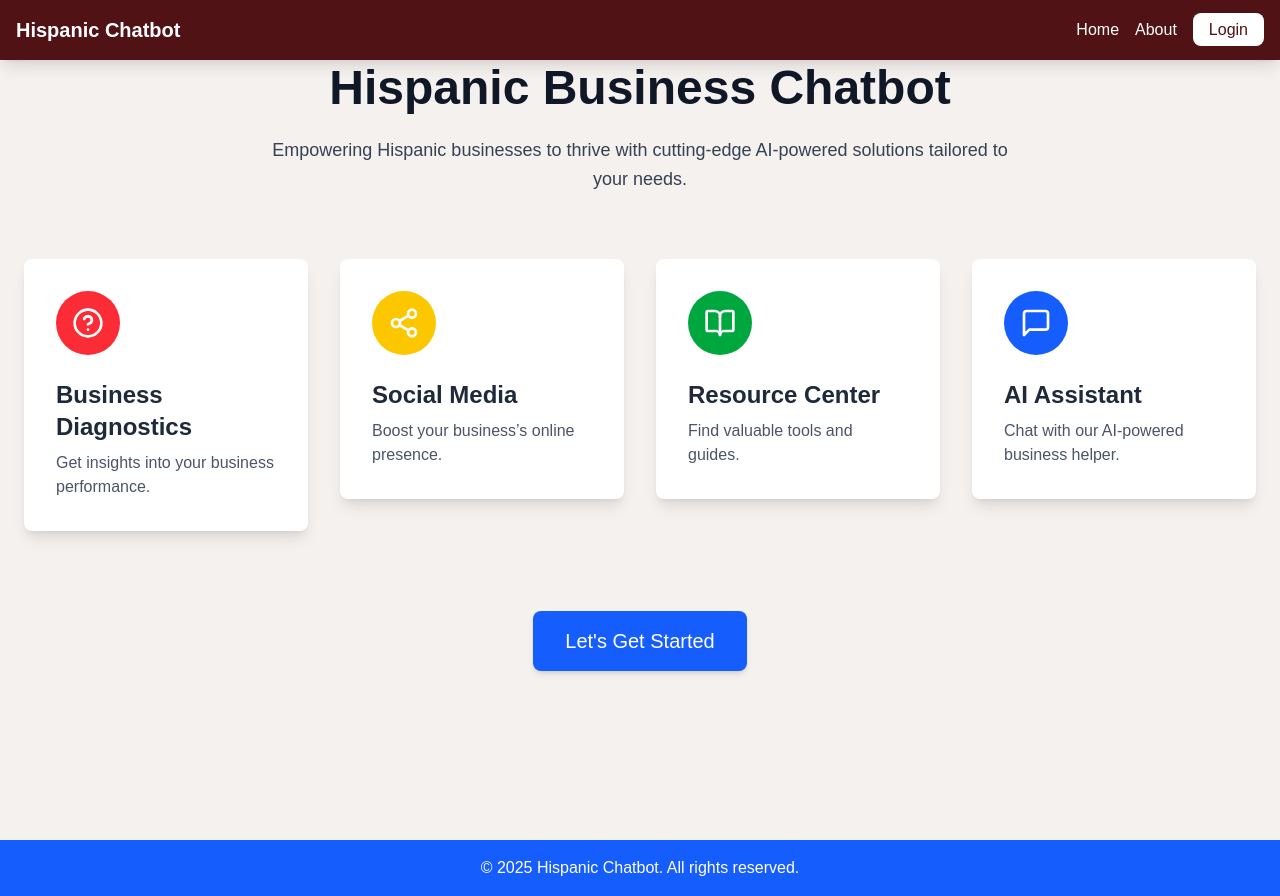
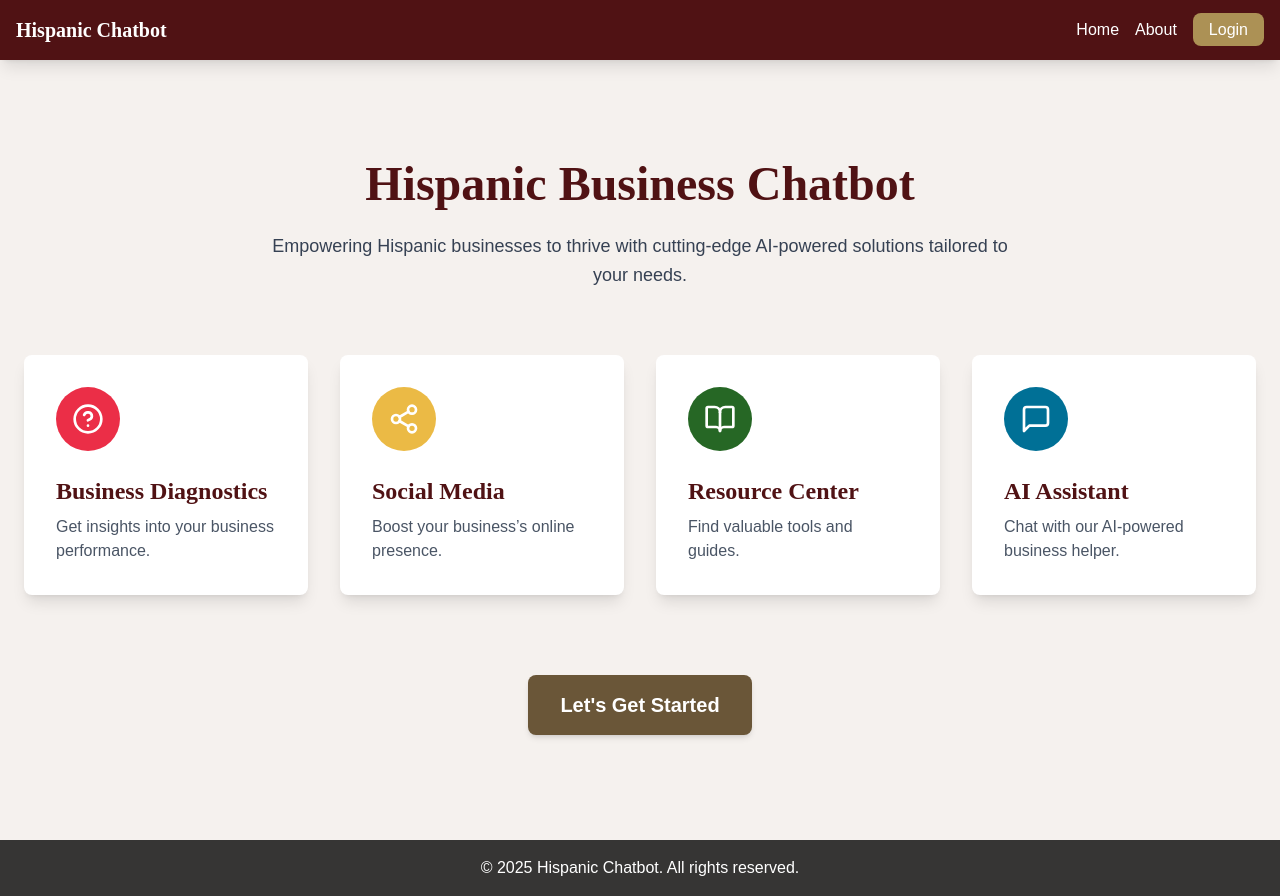
Before and after one commit to dipeshpandit12/HispanicChatbot, a Next.js app: page /pages/home in a window 1280 px wide. Built offline with nearby package versions, Linux system fonts and the light colour scheme; no server answers.

Commit message:
feat: updated colors and fonts

```diff
--- a/Components/Footer.tsx
+++ b/Components/Footer.tsx
@@ -1,6 +1,6 @@
 const Footer = () => {
   return (
-      <footer className="bg-blue-600 text-white text-center p-4 mt-10">
+    <footer className="bg-[#363534] text-white text-center p-4 mt-10">
       <p>&copy; {new Date().getFullYear()} Hispanic Chatbot. All rights reserved.</p>
     </footer>
   );
--- a/Components/Navbar.tsx
+++ b/Components/Navbar.tsx
@@ -1,4 +1,4 @@
-'use client'
+'use client';
 
 import Link from 'next/link';
 import { useEffect, useState } from 'react';
@@ -37,14 +37,17 @@ const Navbar = () => {
   return (
     <nav className="bg-[#501214] text-white p-4 shadow-lg fixed top-0 w-full z-50 font-[Halis Grotesque]">
       <div className="container mx-auto flex justify-between items-center">
-        <h1 className="text-xl font-bold">Hispanic Chatbot</h1>
+        <h1 className="text-xl font-bold text-white">Hispanic Chatbot</h1>
         <div className="space-x-4">
-          <Link href="/">Home</Link>
-          <Link href="/pages/about">About</Link>
+          <Link href="/" className="text-white hover:underline">Home</Link>
+          <Link href="/pages/about" className="text-white hover:underline">About</Link>
           {isAuthenticated ? (
             <Logout />
           ) : (
-            <Link href="/auth/login" className="bg-white text-[#501214] px-4 py-2 rounded-lg">
+            <Link
+              href="/auth/login"
+              className="bg-[#AC9155] text-white px-4 py-2 rounded-lg hover:bg-[#EBBA45] transition-colors duration-200"
+            >
               Login
             </Link>
           )}
--- a/app/globals.css
+++ b/app/globals.css
@@ -1,24 +1,138 @@
 @import "tailwindcss";
+@import url('https://fonts.googleapis.com/css2?family=Poppins:wght@400;500;600;700&family=Playfair+Display:wght@400;700&family=IBM+Plex+Mono:wght@400;700&display=swap');
 
 @theme {
-  --font-sans: var(--font-geist-sans);
-  --font-mono: var(--font-geist-mono);
+  --font-sans: 'Poppins', sans-serif;
+  --font-serif: 'Playfair Display', serif;
+  --font-mono: 'IBM Plex Mono', monospace;
 }
 
 :root {
-  --background: #F5F1EE ;
-  --foreground: #171717;
+  /* Main Colors */
+  --primary-dark: #501214;
+  --primary-light: #AC9155;
+
+  /* Secondary Colors */
+  --secondary-red: #EB2E47;
+  --secondary-yellow: #EBBA45;
+
+  /* Tertiary Colors */
+  --tertiary-pink: #F9DCDE;
+  --tertiary-coral: #EA664D;
+  --tertiary-dark-green: #266725;
+  --tertiary-green: #419E69;
+  --tertiary-teal: #6EA095;
+  --tertiary-light-blue: #BFF3FD;
+  --tertiary-dark-blue: #007096;
+
+  /* Web-Exclusive Colors */
+  --web-dark-gray: #363534;
+  --web-light-beige: #F5F1EE;
+  --web-brown: #6A5638;
+
+  /* Base Theme */
+  --background: var(--web-light-beige);
+  --foreground: var(--primary-dark);
+  --accent: var(--secondary-red);
+  --muted: var(--primary-light);
+  --link: var(--tertiary-dark-blue);
+  --success: var(--tertiary-green);
+  --warning: var(--secondary-yellow);
+  --error: var(--secondary-red);
+  --border: var(--primary-light);
+  --input: var(--tertiary-light-blue);
+  --focus: var(--tertiary-teal);
 }
 
 @media (prefers-color-scheme: dark) {
   :root {
-    --background: #f3f4f6;
-    --foreground: #171717;
+    --background: var(--web-dark-gray);
+    --foreground: var(--web-light-beige);
+    --accent: var(--secondary-yellow);
+    --muted: var(--tertiary-teal);
+    --link: var(--tertiary-light-blue);
+    --border: var(--tertiary-coral);
+    --input: var(--tertiary-dark-blue);
+    --focus: var(--primary-light);
   }
 }
 
 body {
   color: var(--foreground);
   background: var(--background);
-  font-family: 'Halis Grotesque', sans-serif;
+  font-family: var(--font-sans);
 }
+
+h1, h2, h3 {
+  font-family: var(--font-serif);
+  color: var(--primary-dark);
+}
+
+code, pre {
+  font-family: var(--font-mono);
+}
+
+a {
+  color: var(--link);
+  transition: color 0.2s ease-in-out;
+}
+
+a:hover {
+  color: var(--accent);
+}
+
+button, .button {
+  font-family: var(--font-sans);
+  font-weight: 600;
+}
+
+/* Utility classes for your color palette */
+.bg-primary-dark { background-color: var(--primary-dark); }
+.bg-primary-light { background-color: var(--primary-light); }
+.bg-secondary-red { background-color: var(--secondary-red); }
+.bg-secondary-yellow { background-color: var(--secondary-yellow); }
+.bg-tertiary-pink { background-color: var(--tertiary-pink); }
+.bg-tertiary-coral { background-color: var(--tertiary-coral); }
+.bg-tertiary-dark-green { background-color: var(--tertiary-dark-green); }
+.bg-tertiary-green { background-color: var(--tertiary-green); }
+.bg-tertiary-teal { background-color: var(--tertiary-teal); }
+.bg-tertiary-light-blue { background-color: var(--tertiary-light-blue); }
+.bg-tertiary-dark-blue { background-color: var(--tertiary-dark-blue); }
+.bg-web-dark-gray { background-color: var(--web-dark-gray); }
+.bg-web-light-beige { background-color: var(--web-light-beige); }
+.bg-web-brown { background-color: var(--web-brown); }
+
+.text-primary-dark { color: var(--primary-dark); }
+.text-primary-light { color: var(--primary-light); }
+.text-secondary-red { color: var(--secondary-red); }
+.text-secondary-yellow { color: var(--secondary-yellow); }
+.text-tertiary-pink { color: var(--tertiary-pink); }
+.text-tertiary-coral { color: var(--tertiary-coral); }
+.text-tertiary-dark-green { color: var(--tertiary-dark-green); }
+.text-tertiary-green { color: var(--tertiary-green); }
+.text-tertiary-teal { color: var(--tertiary-teal); }
+.text-tertiary-light-blue { color: var(--tertiary-light-blue); }
+.text-tertiary-dark-blue { color: var(--tertiary-dark-blue); }
+.text-web-dark-gray { color: var(--web-dark-gray); }
+.text-web-light-beige { color: var(--web-light-beige); }
+.text-web-brown { color: var(--web-brown); }
+
+.border-primary-dark { border-color: var(--primary-dark); }
+.border-primary-light { border-color: var(--primary-light); }
+.border-web-dark-gray { border-color: var(--web-dark-gray); }
+.border-web-light-beige { border-color: var(--web-light-beige); }
+.border-web-brown { border-color: var(--web-brown); }
+
+/* Navbar-specific styles */
+nav, nav * {
+  color: white !important;
+}
+
+nav a {
+  color: white !important;
+  text-decoration: none;
+}
+
+nav a:hover {
+  text-decoration: underline;
+}
--- a/app/pages/businessData/page.tsx
+++ b/app/pages/businessData/page.tsx
@@ -90,13 +90,13 @@ const BusinessData = () => {
   };
 
   return (
-    <div className="max-w-2xl mx-auto p-6 bg-[#F5F1EE] rounded-lg shadow-lg border-2 border-[#501214]">
+    <div className="max-w-2xl mx-auto p-6 bg-white rounded-lg shadow-lg border-2 border-[#501214] mt-16">
       <h1 className="text-3xl font-bold text-[#501214] mb-6 text-center">Business Information</h1>
 
       <form className="space-y-6" onSubmit={handleSubmit}>
         <div>
           <label className="block mb-2 font-medium text-[#501214]">Employee Size:</label>
-          <div className="flex flex-wrap gap-3 p-4 border rounded-md border-[#AC9155]">
+          <div className="flex flex-wrap gap-3 p-4 border rounded-md border-[#AC9155] bg-white">
             {employeeSizeOptions.map(option => (
               <label key={option.value} className="inline-flex items-center space-x-2 cursor-pointer">
                 <input
@@ -127,7 +127,7 @@ const BusinessData = () => {
             name="industry"
             value={formData.industry}
             onChange={handleChange}
-            className="w-full p-2 border rounded-md border-[#AC9155] focus:border-[#EB2E47] focus:ring-[#EBBA45]"
+            className="w-full p-2 border rounded-md border-[#AC9155] focus:border-[#EB2E47] focus:ring-[#EBBA45] bg-white"
           >
             <option value="">Select Industry</option>
             {industryOptions.map(option => (
@@ -140,7 +140,7 @@ const BusinessData = () => {
 
         <button
           type="submit"
-          className="w-full bg-[#266725] hover:bg-[#419E69] text-white p-2 rounded-md transition duration-200"
+          className="w-full bg-[#6A5638] hover:bg-[#419E69] text-white p-2 rounded-md transition duration-200"
         >
           Save Business Information
         </button>
--- a/app/pages/home/page.tsx
+++ b/app/pages/home/page.tsx
@@ -14,33 +14,33 @@ const HomePage = () => {
             description: "Get insights into your business performance.",
             icon: HelpCircle,
             href: "/questions",
-            color: "bg-red-500",
+            color: "bg-[#EB2E47]", // Secondary Red
         },
         {
             title: "Social Media",
             description: "Boost your business’s online presence.",
             icon: Share2,
             href: "/social-media",
-            color: "bg-yellow-400",
+            color: "bg-[#EBBA45]", // Secondary Yellow
         },
         {
             title: "Resource Center",
             description: "Find valuable tools and guides.",
             icon: BookOpen,
             href: "/resources",
-            color: "bg-green-600",
+            color: "bg-[#266725]", // Tertiary Dark Green
         },
         {
             title: "AI Assistant",
             description: "Chat with our AI-powered business helper.",
             icon: MessageSquare,
             href: "/chatbot",
-            color: "bg-blue-600",
+            color: "bg-[#007096]", // Tertiary Dark Blue
         },
     ];
 
     return (
-        <div className="min-h-screen" style={{ backgroundColor: '#F5F1EE' }}>
+        <div className="min-h-screen pt-24" style={{ backgroundColor: '#F5F1EE' }}>
             <div className="max-w-7xl mx-auto px-6 py-16">
                 {/* Title */}
                 <div className="text-center mb-16">
@@ -71,7 +71,7 @@ const HomePage = () => {
                 <div className="mt-20 text-center">
                     <button
                         onClick={handleLoginRedirect}
-                        className="bg-blue-600 hover:bg-blue-700 text-white px-8 py-4 rounded-lg text-xl font-medium transition-colors shadow-md"
+                        className="bg-[#6A5638] hover:bg-[#419E69] text-white px-8 py-4 rounded-lg text-xl font-medium transition-colors shadow-md"
                     >
                         Let&apos;s Get Started
                     </button>
```
Also changed, not shown: app/pages/socialMediaDiagnostic/page.tsx (+25 -29 lines). Lines whose indentation alone changed are shown as unchanged.
